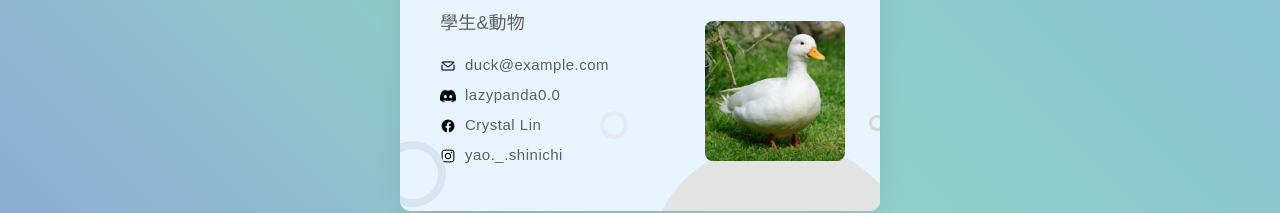
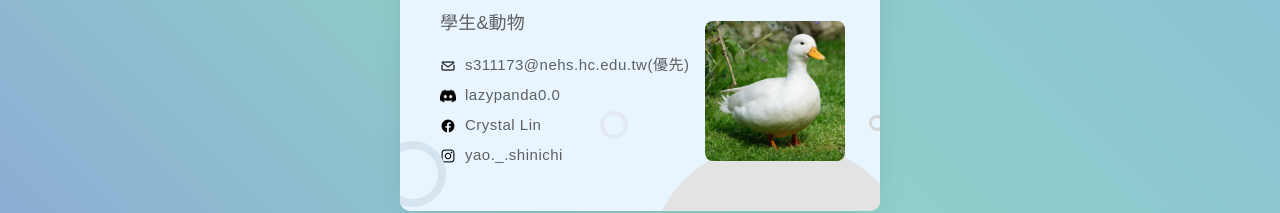
Before and after one commit to nehs-iced/business_card, a plain HTML site: page duck/index.html in a window 1280 px wide. Shown: the part 285-498 px from the top of the page. Drawn offline with nearby package versions, Linux system fonts and the light colour scheme.

Commit message:
更正email

```diff
--- a/duck/index.html
+++ b/duck/index.html
@@ -96,7 +96,7 @@
   <div class="namecard">
     <h2>鴨鴨</h2>
     <h3>學生&動物</h3>
-    <div class="mail"><a style="color:#606060" href="mailto:duck@example.com">duck@example.com</a></div>
+    <div class="mail"><a style="color:#606060" href="mailto:s311173@nehs.hc.edu.tw">s311173@nehs.hc.edu.tw(優先)</a></div>
     <div class="dcid"><a style="color:#606060" href="https://discord.com/users/988238885018542111" target="_blank">lazypanda0.0</a>
     </div>
     <div class="fbid"><a style="color:#606060" href="https://www.facebook.com/yao.ducky.yahhhhhh" target="_blank">Crystal Lin</a>
```
